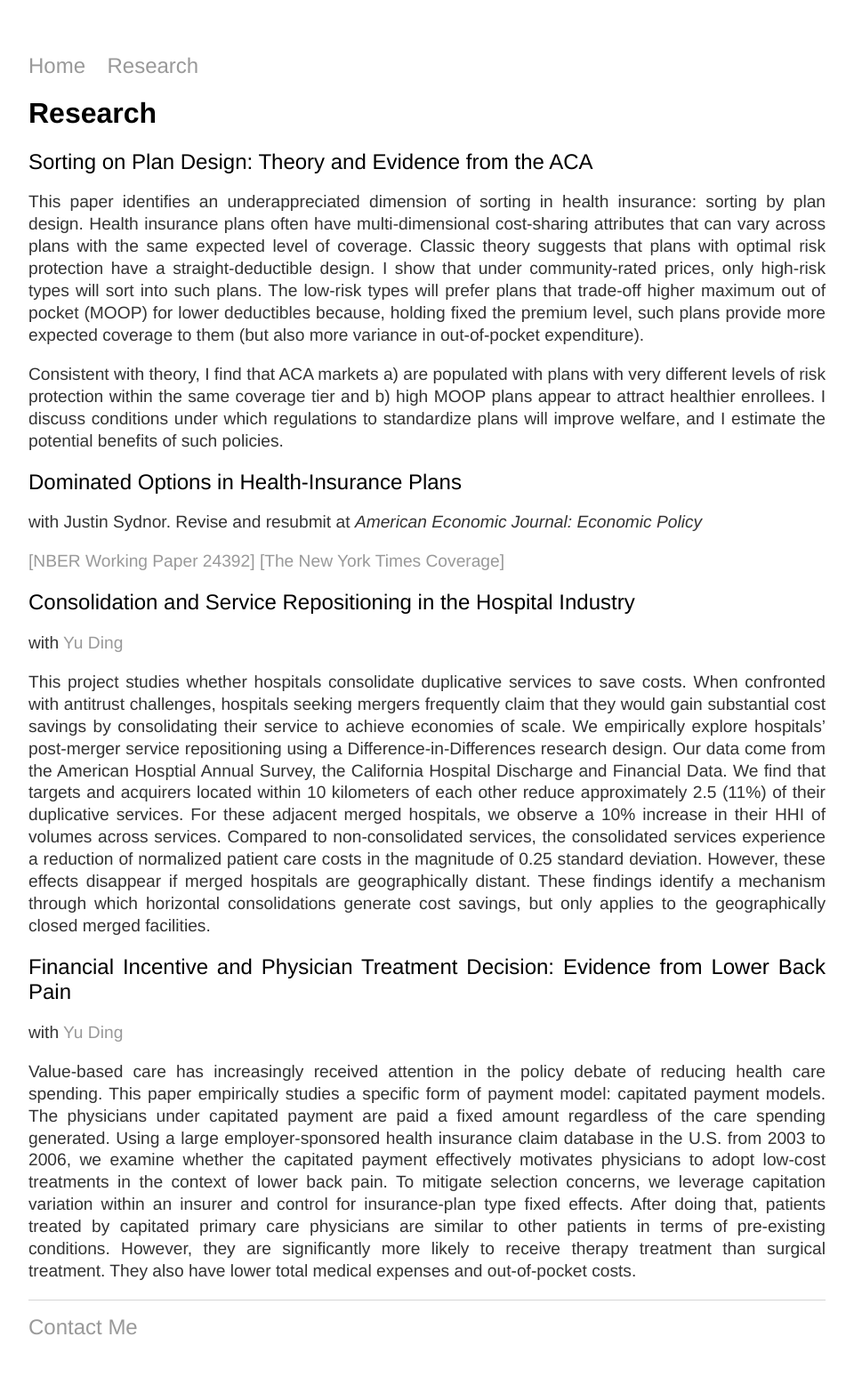
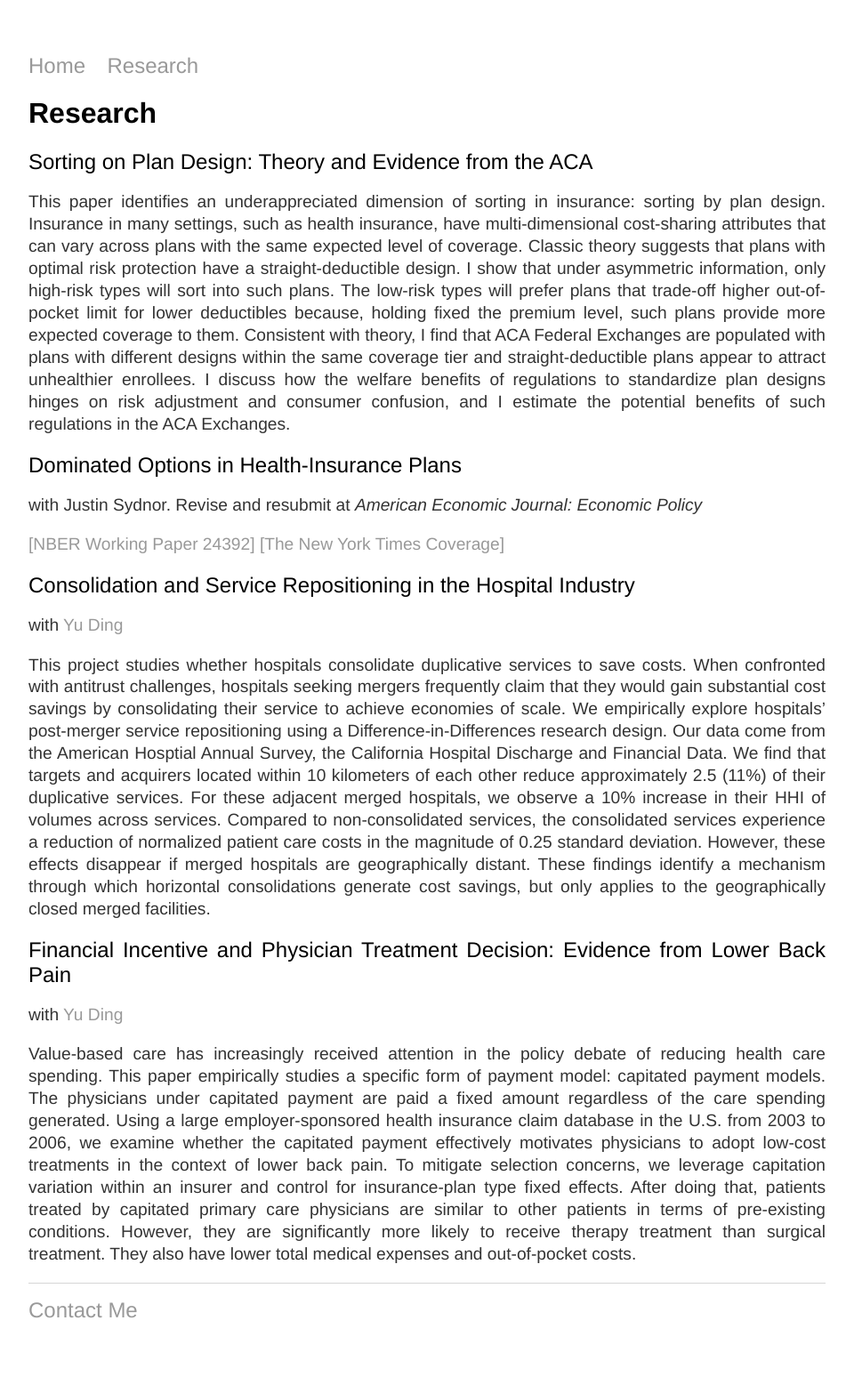
Before and after one commit to trifen/feng3hu.github.io, a Jekyll site: the page built from research.html, in a window 1280 px wide. Shown: the whole page at 89% size, without its empty margins (160-1120 px from the left). Built offline with Jekyll 4.4.1, drawn with Linux system fonts in a browser that asks for light colours.

Commit message:
Update research.html

```diff
--- a/research.html
+++ b/research.html
@@ -6,15 +6,16 @@
 	<h1>Research</h1>
 	<div align="justify">
   		<h2>Sorting on Plan Design: Theory and Evidence from the ACA</h2>
-  			<p>This paper identifies an underappreciated dimension of sorting in health insurance: sorting by plan design. Health insurance plans often have multi-dimensional cost-sharing attributes that can vary across plans with the same expected level of coverage. Classic theory suggests that plans with optimal risk protection have a straight-deductible design. I show that under community-rated prices, only high-risk types will sort into such plans. The low-risk types will prefer plans that trade-off higher maximum out of pocket (MOOP) for lower deductibles because, holding fixed the premium level, such plans provide more expected coverage to them (but also more variance in out-of-pocket expenditure). </p>
-			<p>Consistent with theory, I find that ACA markets a) are populated with plans with very different levels of risk protection within the same coverage tier and b) high MOOP plans appear to attract healthier enrollees. I discuss conditions under which regulations to standardize plans will improve welfare, and I estimate the potential benefits of such policies. </p>
+  			<p>This paper identifies an underappreciated dimension of sorting in insurance: sorting by plan design. Insurance in many settings, such as health insurance, have multi-dimensional cost-sharing attributes that can vary across plans with the same expected level of coverage. Classic theory suggests that plans with optimal risk protection have a straight-deductible design. I show that under asymmetric information, only high-risk types will sort into such plans. The low-risk types will prefer plans that trade-off higher out-of-pocket limit for lower deductibles because, holding fixed the premium level, such plans provide more expected coverage to them. Consistent with theory, I find that ACA Federal Exchanges are populated with plans with different designs within the same coverage tier and straight-deductible plans appear to attract unhealthier enrollees. I discuss how the welfare benefits of regulations to standardize plan designs hinges on risk adjustment and consumer confusion, and I estimate the potential benefits of such regulations in the ACA Exchanges.  </p>
+		<p> </p>
 		<h2>Dominated Options in Health-Insurance Plans</h2>
 	<p>with Justin Sydnor. Revise and resubmit at <i> American Economic Journal: Economic Policy </i> </p>
 	<p> <a href= https://www.nber.org/papers/w24392>[NBER Working Paper 24392]</a> <a href= https://www.nytimes.com/2017/11/04/business/why-choose-wrong-health-plan.html>[The New York Times Coverage]</a> </p>
+		<p> </p>
   		<h2>Consolidation and Service Repositioning in the Hospital Industry</h2>
 		<p> with <a href= https://sites.google.com/wisc.edu/yu-ding/>Yu Ding</a> </p>
 		<p> This project studies whether hospitals consolidate duplicative services to save costs. When confronted with antitrust challenges, hospitals seeking mergers frequently claim that they would gain substantial cost savings by consolidating their service to achieve economies of scale. We empirically explore hospitals’ post-merger service repositioning using a Difference-in-Differences research design. Our data come from the American Hosptial Annual Survey, the California Hospital Discharge and Financial Data. We find that targets and acquirers located within 10 kilometers of each other reduce approximately 2.5 (11%) of their duplicative services. For these adjacent merged hospitals, we observe a 10% increase in their HHI of volumes across services. Compared to non-consolidated services, the consolidated services experience a reduction of normalized patient care costs in the magnitude of 0.25 standard deviation. However, these effects disappear if merged hospitals are geographically distant. These findings identify a mechanism through which horizontal consolidations generate cost savings, but only applies to the geographically closed merged facilities. </p>
-
+		<p> </p>
 		<h2>Financial Incentive and Physician Treatment Decision: Evidence from Lower Back Pain</h2>
 		<p> with <a href= https://sites.google.com/wisc.edu/yu-ding/>Yu Ding </a> </p>
 		<p> Value-based care has increasingly received attention in the policy debate of reducing health care spending. This paper empirically studies a specific form of payment model: capitated payment models. The physicians under capitated payment are paid a fixed amount regardless of the care spending generated. Using a large employer-sponsored health insurance claim database in the U.S. from 2003 to 2006,  we examine whether the capitated payment effectively motivates physicians to adopt low-cost treatments in the context of lower back pain. To mitigate selection concerns, we leverage capitation variation within an insurer and control for insurance-plan type fixed effects. After doing that, patients treated by capitated primary care physicians are similar to other patients in terms of pre-existing conditions. However, they are significantly more likely to receive therapy treatment than surgical treatment. They also have lower total medical expenses and out-of-pocket costs.  </p>
```
